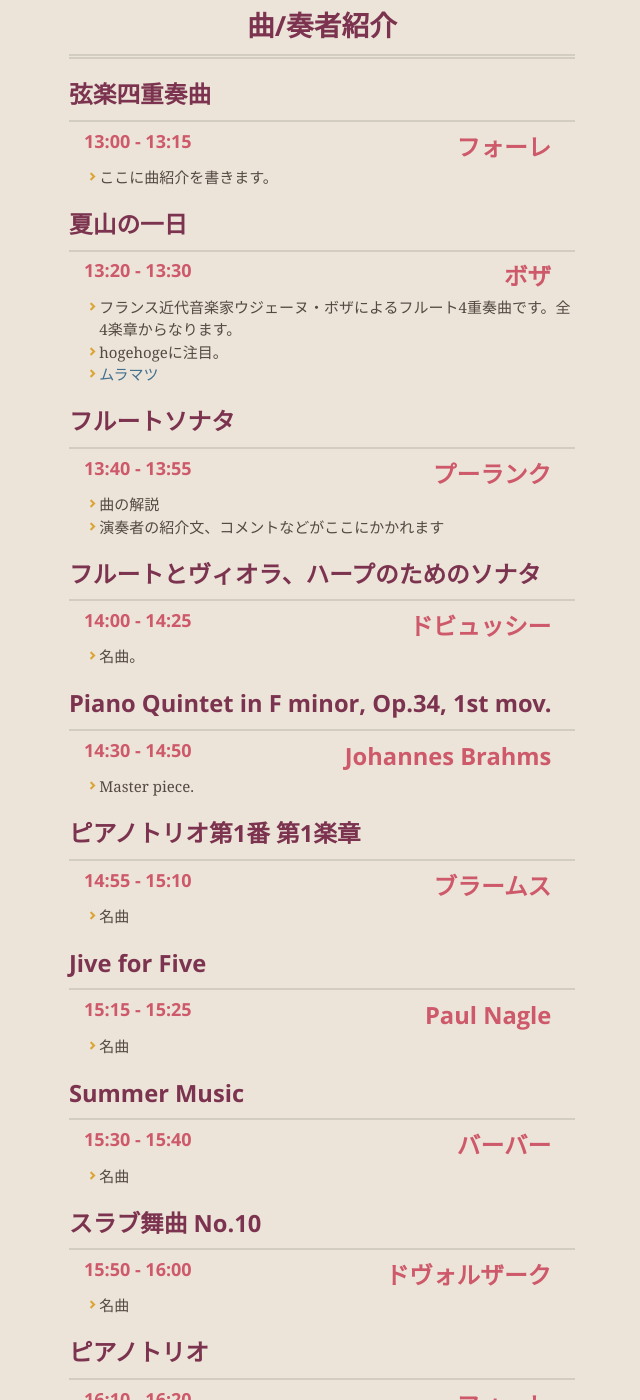
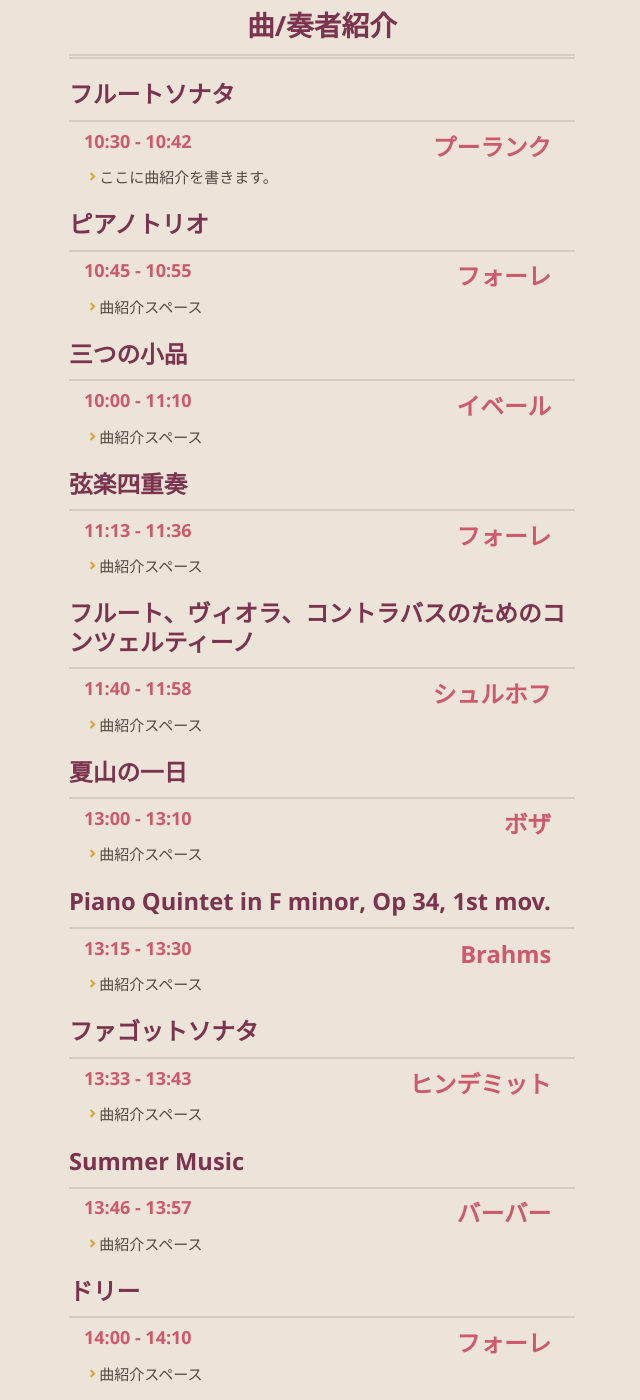
Before and after one commit to Ensemble-Project/Ensemble-Project.github.io, a Jekyll site: the page built from introduction.md, in a window 1280 px wide and 1400 px high, scrolled down 332 px. Shown: the whole window, without its empty margins (318-958 px from the left). Built offline with Jekyll 4.4.1, drawn with Linux system fonts in a browser that asks for light colours; our own code applies the rules of GitHub Pages for plain Markdown files; some of the changed text lies outside the part shown.

Commit message:
timetable

```diff
--- a/introduction.md
+++ b/introduction.md
@@ -2,84 +2,85 @@
 [mainページ](index)
 # 曲/奏者紹介
 
-## 弦楽四重奏曲
+## フルートソナタ
+#### プーランク
+###### 10:30 - 10:42
+* ここに曲紹介を書きます。
+
+## ピアノトリオ
 #### フォーレ
-###### 13:00 - 13:15
-* ここに曲紹介を書きます。
+###### 10:45 - 10:55
+* 曲紹介スペース
+
+## 三つの小品
+#### イベール
+###### 10:00 - 11:10
+* 曲紹介スペース
+
+## 弦楽四重奏
+#### フォーレ
+###### 11:13 - 11:36
+* 曲紹介スペース
+
+## フルート、ヴィオラ、コントラバスのためのコンツェルティーノ
+#### シュルホフ
+###### 11:40 - 11:58
+* 曲紹介スペース
 
 ## 夏山の一日
 #### ボザ
-###### 13:20 - 13:30
-* フランス近代音楽家ウジェーヌ・ボザによるフルート4重奏曲です。全4楽章からなります。
-* hogehogeに注目。
-* [ムラマツ](http://www.muramatsuflute.com/shop/g/gG2071/)
+###### 13:00 - 13:10
+* 曲紹介スペース
 
-## フルートソナタ
-#### プーランク
-###### 13:40 - 13:55
-* 曲の解説
-* 演奏者の紹介文、コメントなどがここにかかれます
+## Piano Quintet in F minor, Op 34, 1st mov.
+#### Brahms
+###### 13:15 - 13:30
+* 曲紹介スペース
 
-## フルートとヴィオラ、ハープのためのソナタ
-#### ドビュッシー
-###### 14:00 - 14:25
-* 名曲。
+## ファゴットソナタ
+#### ヒンデミット
+###### 13:33 - 13:43
+* 曲紹介スペース
 
-## Piano Quintet in F minor, Op.34, 1st mov.
-#### Johannes Brahms
-###### 14:30 - 14:50
-* Master piece.
+## Summer Music
+#### バーバー
+###### 13:46 - 13:57
+* 曲紹介スペース
 
-## ピアノトリオ第1番 第1楽章
-#### ブラームス
-###### 14:55 - 15:10
-* 名曲
+## ドリー
+#### フォーレ
+###### 14:00 - 14:10
+* 曲紹介スペース
+
+## スラブ舞曲 No.10
+#### ドヴォルザーク
+###### 14:13 - 14:19
+* 曲紹介スペース
 
 ## Jive for Five
 #### Paul Nagle
-###### 15:15 - 15:25
-* 名曲
+###### 14:22 - 14:28
+* 曲紹介スペース
 
-## Summer Music
-#### バーバー
-###### 15:30 - 15:40
-* 名曲
+## Flute Sonata
+#### ヒンデミット
+###### 14:31 - 14:43
+* 曲紹介スペース
 
-## スラブ舞曲 No.10
-#### ドヴォルザーク
-###### 15:50 - 16:00
-* 名曲
+## ピアノトリオ第1番第1楽章
+#### ブラームス
+###### 14:47 - 15:03
+* 曲紹介スペース
 
-## ピアノトリオ
-#### フォーレ
-###### 16:10 - 16:20
-* 名曲
-
-## 3つの小品
-#### イベール
-###### 16:20 - 16:30
-* 名曲
-
-## フルートソナタ
-#### ヒンデミット
-###### 16:30 - 16:40
-* 名曲
-
-## フルート、ヴィオラ、コントラバスのためのコンチェルティーノ
-#### シュルホフ
-###### 16:40 - 16:43
-* 概要
-
-## ドリー
-#### フォーレ
-###### 16:43 - 16:50
-* 概要
+## フルートとピアノとハープのためのソナタ
+#### ドビュッシー
+###### 15:06 - 15:24
+* 曲紹介スペース
 
 ## 交響曲第45番『告別』
 #### ハイドン
-###### 16:50 - 17:00
-* なぜ告別なんでしょうか。第4楽章に注目。
-* 編成: Ob.2 Hr.2 弦5部
+###### 15:45 - 16:08
+* 曲紹介スペース
 
 ### [タイムテーブル](timetable)
 ##### [メインページに戻る](index)
```
